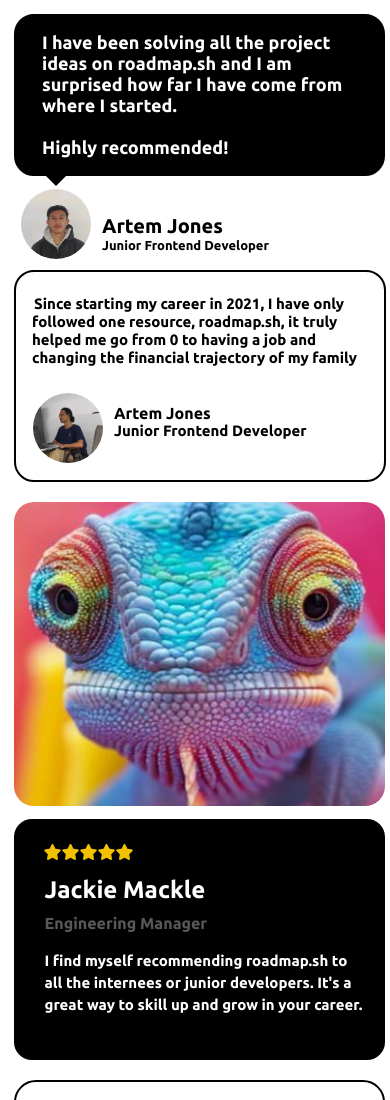
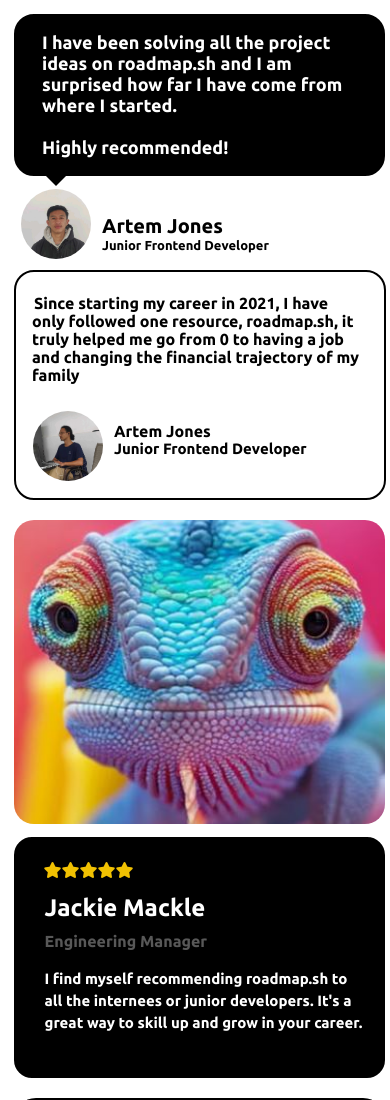
Before and after one commit to kshitiz14zt/Testimonial-Cards, a plain HTML site: page testimonial-card-internal.html in a window 390 px wide. Shown: the top 1100 px of the page. Drawn offline with Linux system fonts and the light colour scheme.

Commit message:
minor changes

```diff
--- a/testimonial-card-internal.html
+++ b/testimonial-card-internal.html
@@ -205,7 +205,7 @@
                 margin: 10px 0;
             }
             .heading2{
-                font-size: 15px;
+                font-size: 16px;
             }
             .img1{
                 height: 70px;
@@ -341,7 +341,7 @@
                 </div>
             </div>
         </div>
-        <div class=testimonial_with_rating>
+        <div class="testimonial_with_rating">
             <div class="Testimonial-img">
                 <img class="anmol" src="lixard.JPG" alt="">
             </div>
@@ -363,7 +363,7 @@
                 </div>
             </div>
         </div>
-        <div class=sliderSection>
+        <div class="sliderSection">
             <p class="sliderContent">roadmap.sh is an incredible resource. I was fortunate to discover it during my university days in 2018. Back then, it was just a single repository with three images. It's amazing to see how much impact it has had on millions of lives since then.</p>
             <div class="angle">
                 <i class="fa-solid fa-angle-left "></i>
```
